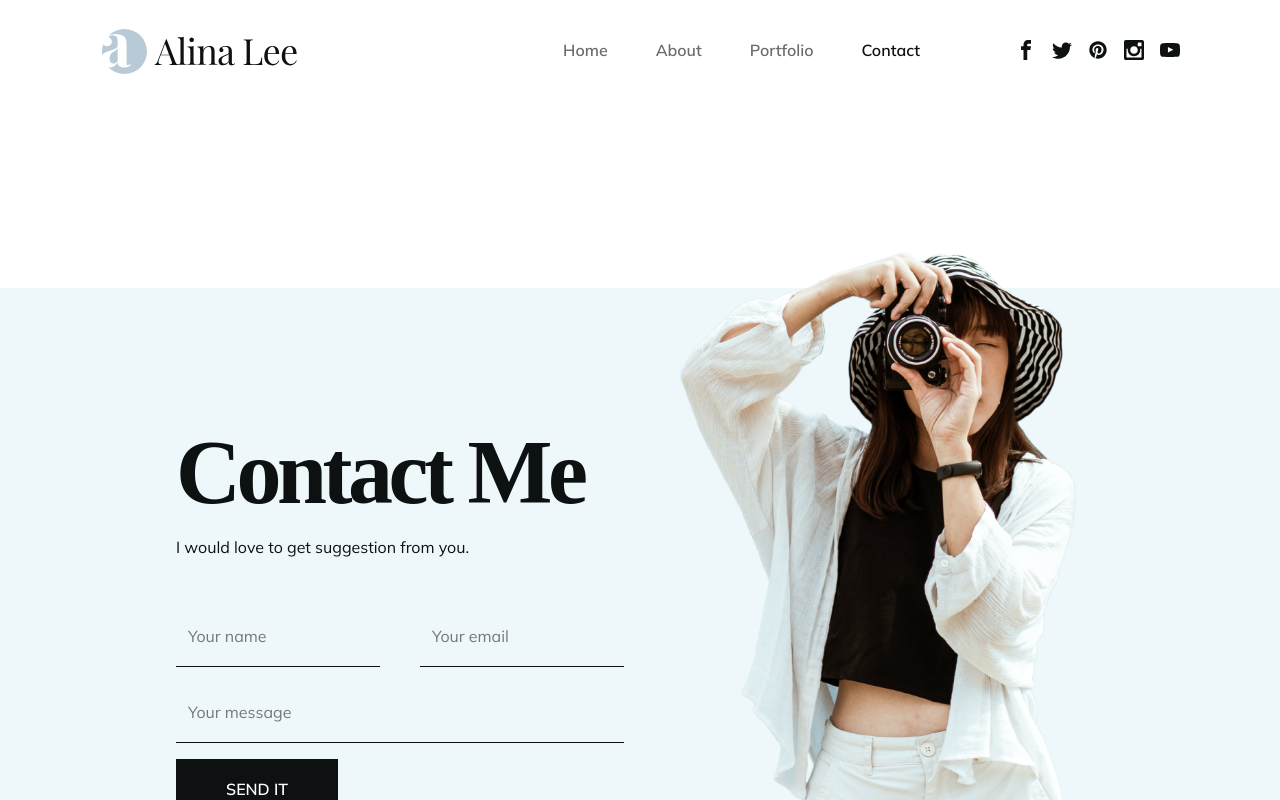
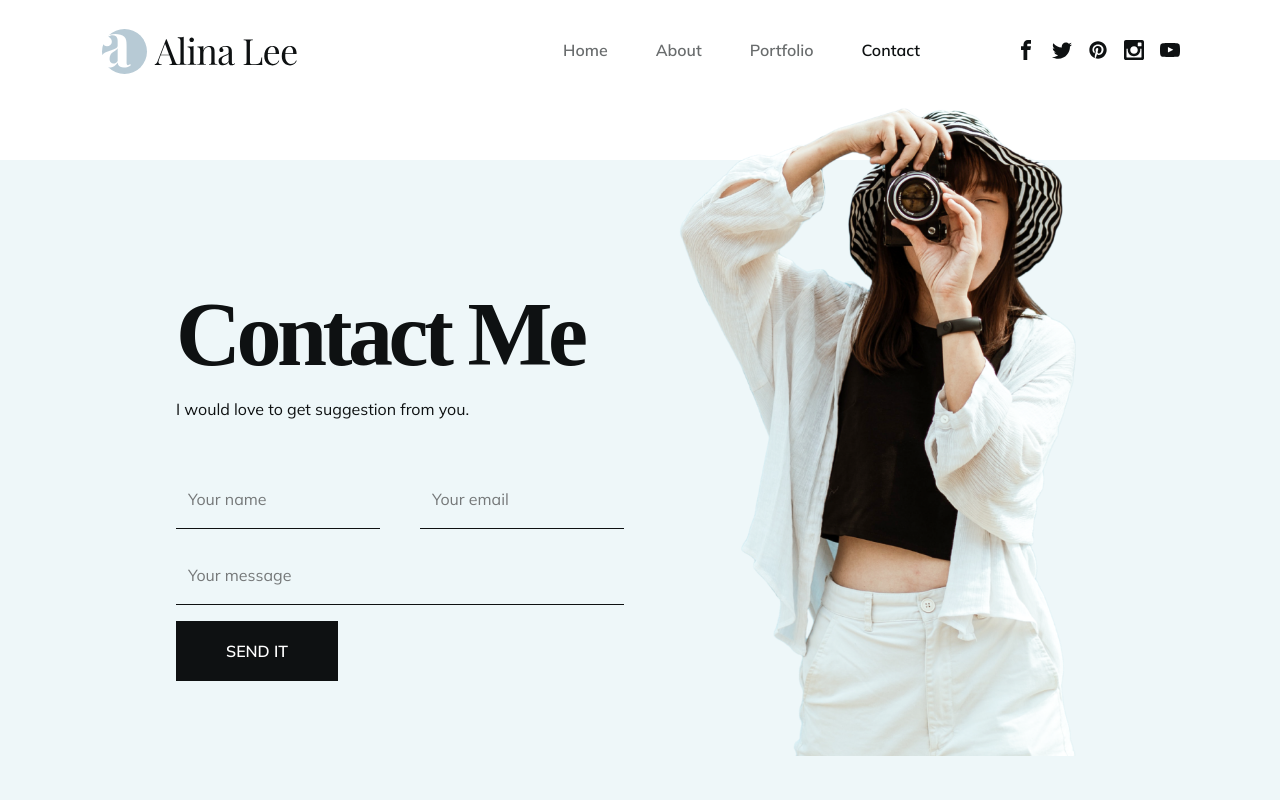
Before and after one commit to rasan3-1416/Alina-Lee, a React (Vite) app: page /contact in a window 1280 px wide. Built offline with nearby package versions, Linux system fonts and the light colour scheme; a web font is replaced by a local one.

Commit message:
fix(contact): adjust Tailwind classes for better responsiveness

```diff
--- a/src/pages/Contact.jsx
+++ b/src/pages/Contact.jsx
@@ -5,9 +5,9 @@ const Contact = () => {
   return (
     <section className="section">
       <div className="container">
-        <div className="flex flex-col items-center justify-center gap-x-8 pt-36 text-center lg:flex-row lg:text-left">
-          <div className="absolute bottom-0 left-0 right-0 top-72 -z-10 hidden bg-[#eef7f9] lg:flex"></div>
-          <div className="px-4 lg:flex-1 lg:pt-32">
+        <div className="flex flex-col items-center justify-center gap-x-8 text-center lg:flex-row lg:pb-8 lg:text-left">
+          <div className="absolute bottom-0 left-0 right-0 top-40 -z-10 hidden bg-[#eef7f9] lg:flex"></div>
+          <div className="px-4 lg:flex-1">
             <h1 className="h1">contact me</h1>
             <p className="mb-12">I would love to get suggestion from you.</p>
             <form action="" className="flex flex-col gap-y-4">
@@ -35,7 +35,7 @@ const Contact = () => {
               />
             </form>
           </div>
-          <div className="lg:flex-1">
+          <div className="h-screen lg:flex-1">
             <img src={WomanImage} alt="" />
           </div>
         </div>
```
